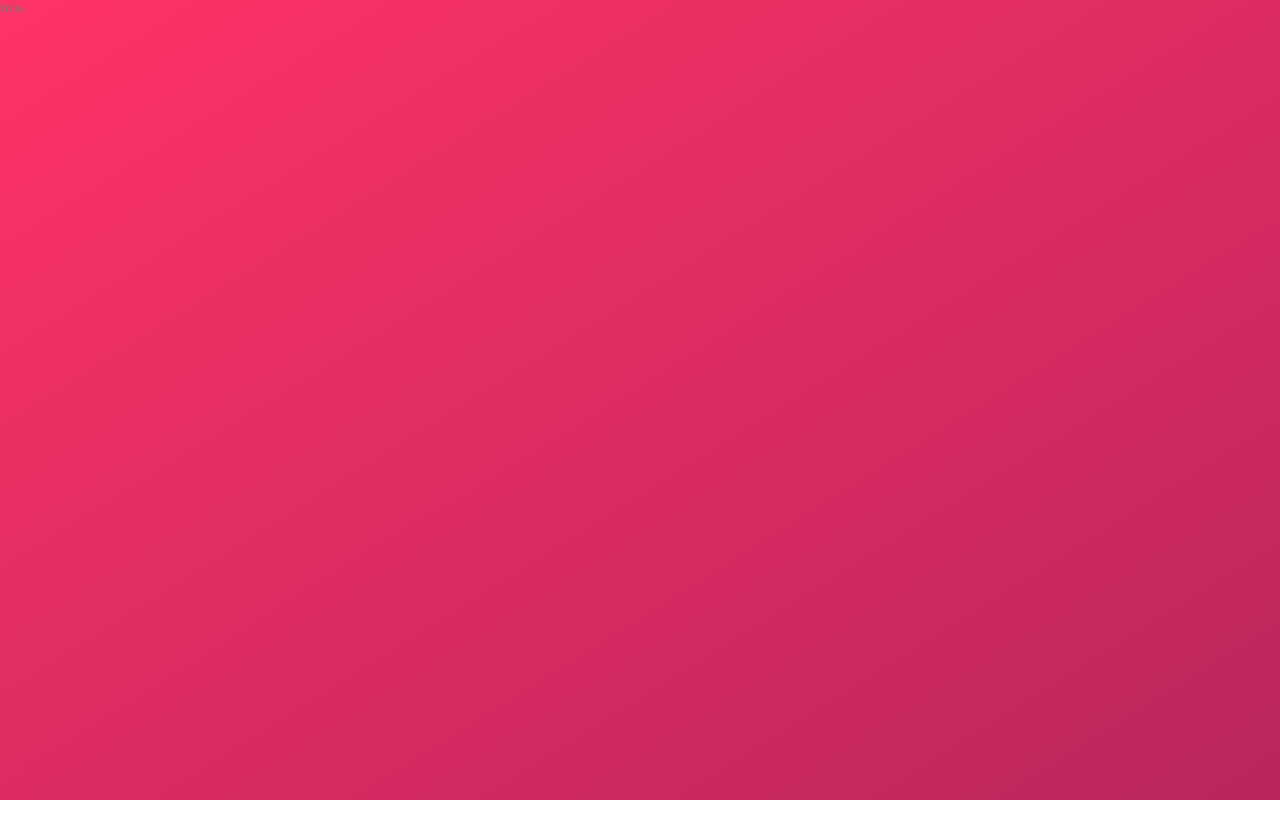
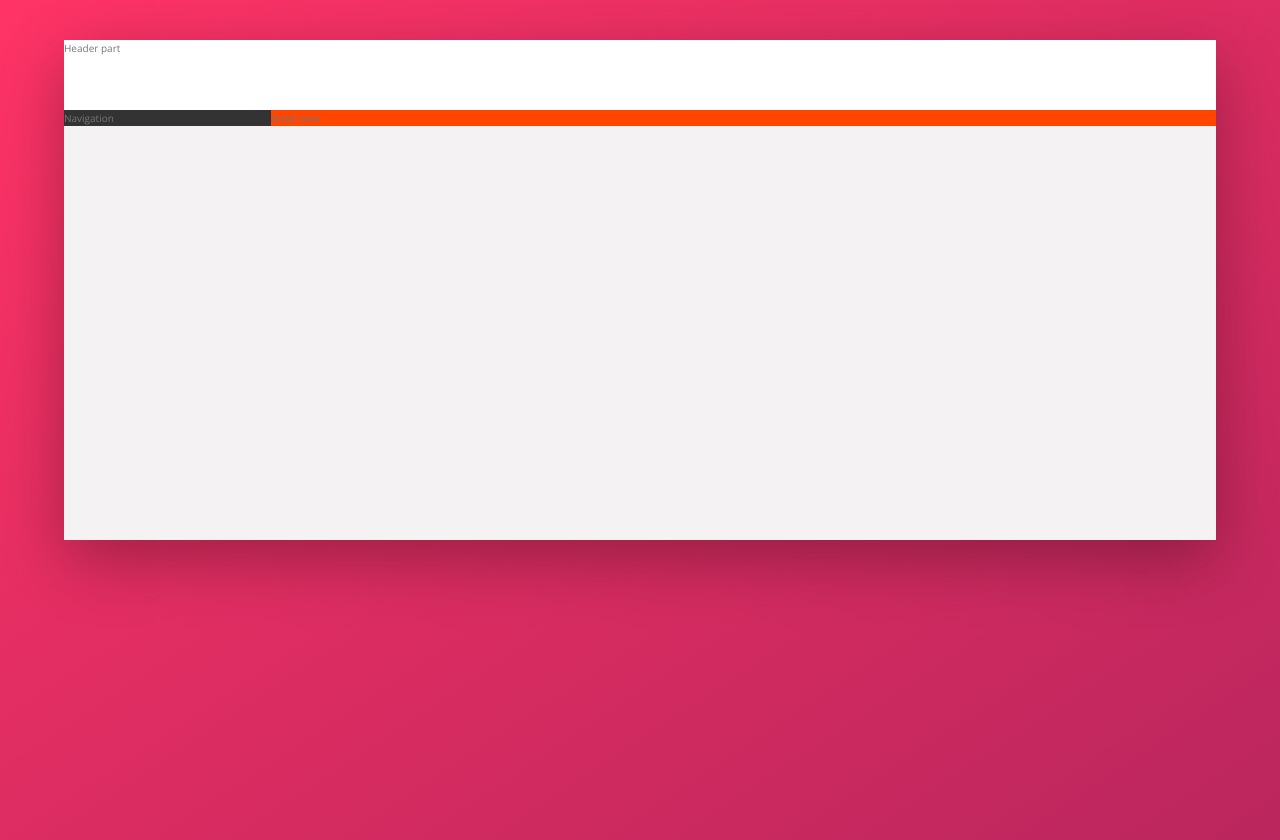
Before and after one commit to Ollie-lee/Trillo, a website: page index.html in a window 1280 px wide. Before the commit the page ends 800 px from the top, so only its background shows below. Drawn offline with nearby package versions, Linux system fonts and the light colour scheme.

Commit message:
overall layout

```diff
--- a/index.html
+++ b/index.html
@@ -1,5 +1,6 @@
 <!DOCTYPE html>
 <html lang="en">
+
 <head>
     <meta charset="UTF-8">
     <meta name="viewport" content="width=device-width, initial-scale=1.0">
@@ -10,7 +11,25 @@
 
     <title>trillo &mdash; Your all-in-one booking app</title>
 </head>
+
 <body>
-        Trillo
+    <div class="container">
+        <header class="header">
+            Header part
+        </header>
+
+        <!-- entire part below the header -->
+        <div class="content">
+            <!-- left side navbar -->
+            <nav class="sidebar">
+                Navigation
+            </nav>
+            <!-- right side hotel view -->
+            <main class="hotel-view">
+                Hotel view
+            </main>
+        </div>
+    </div>
 </body>
+
 </html>
--- a/sass/_base.scss
+++ b/sass/_base.scss
@@ -30,12 +30,13 @@ Grey dark 3: #999
     --color-grey-dark-1: #333;
     --color-grey-dark-2: #777;
     --color-grey-dark-3: #999;
+
+    --shadow-dark: 0 2rem 6rem rgba(0, 0, 0, .3);
 }
 
 * {
     margin: 0;
     padding: 0;
-    color: #eb2f64;
 }
 
 *,
--- a/sass/_layout.scss
+++ b/sass/_layout.scss
@@ -0,0 +1,36 @@
+.container {
+    //enough space:1200px
+    //not enough space(less than 1200px):
+    //then we simply occupy 100% of the available view port width.
+    max-width: 90%;
+    margin: 4rem auto;
+
+    background-color: var(--color-grey-light-2);
+    box-shadow: var(--shadow-dark);
+
+    min-height: 50rem;
+}
+
+.header {
+    height: 7rem;
+    background-color: #fff;
+    border-bottom: var(--color-grey-light-2);
+}
+
+.content {
+    // make sidebar/hotelview become flex-item, side by side
+    display: flex;
+}
+
+.sidebar {
+    background-color: var(--color-grey-dark-1);
+    flex: 0 0 18%;
+
+}
+
+.hotel-view {
+    //take up all remaining space
+    flex: 1;
+    background-color: orangered;
+
+}
```
Also changed, not shown: sass/main.css. Lines whose indentation alone changed are shown as unchanged.
